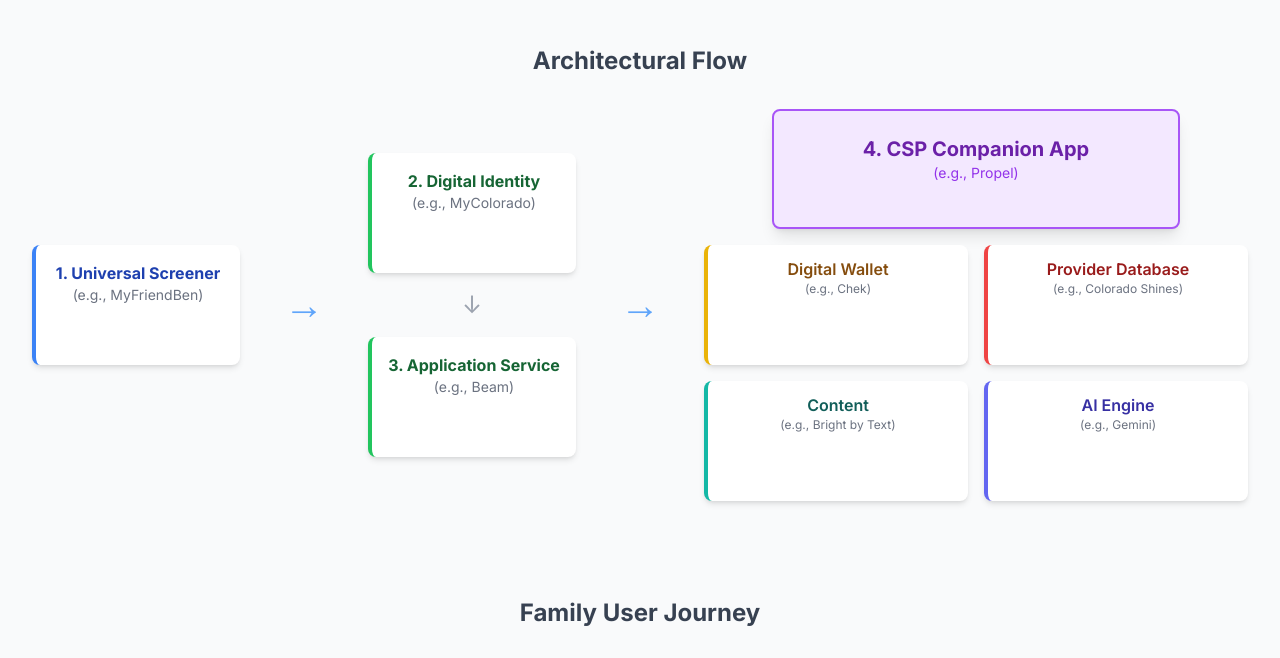
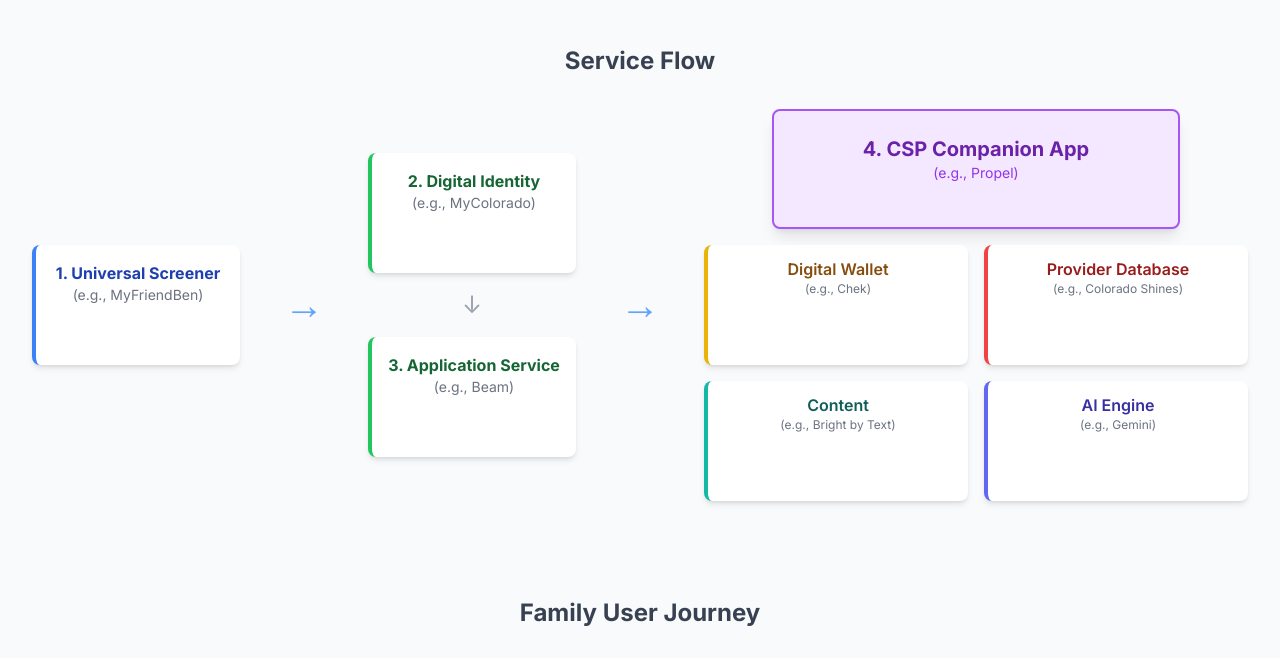
Before and after one commit to Gary-Community-Ventures/csp, a plain HTML site: page index.html in a window 1280 px wide. Shown: the part 119-777 px from the top of the page. Drawn offline with nearby package versions, Linux system fonts and the light colour scheme.

Commit message:
Update index.html

```diff
--- a/index.html
+++ b/index.html
@@ -58,7 +58,7 @@
 
         <!-- Main Diagram Section -->
         <main>
-            <h2 class="text-2xl font-bold text-center text-gray-700 mb-8">Architectural Flow</h2>
+            <h2 class="text-2xl font-bold text-center text-gray-700 mb-8">Service Flow</h2>
             <div class="grid grid-cols-1 md:grid-cols-11 gap-4 items-center">
 
                 <!-- Step 1: Screening -->
```
